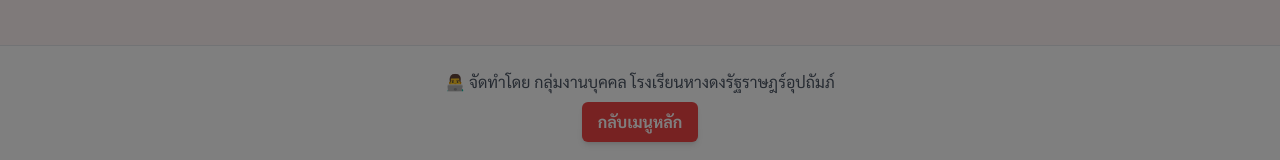
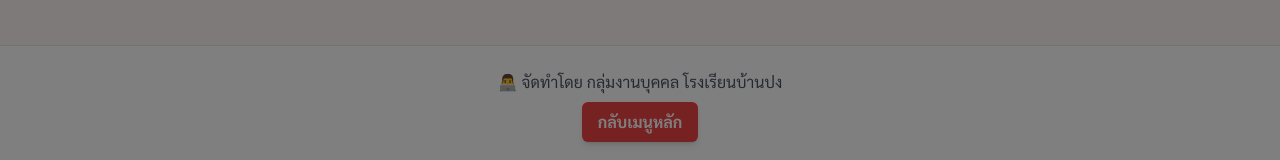
Before and after one commit to Jakkrapong008/BP, a plain HTML site: page index.html in a window 1280 px wide. Shown: the part 634-794 px from the top of the page. Drawn offline with nearby package versions, Linux system fonts and the light colour scheme; no server answers.

Commit message:
Update index.html

```diff
--- a/index.html
+++ b/index.html
@@ -472,7 +472,7 @@
 
         <footer class="bg-white py-6 border-t border-gray-200">
             <div class="container mx-auto px-4 text-center text-gray-600">
-                <p class="mb-2">👨‍💻 จัดทำโดย กลุ่มงานบุคคล โรงเรียนหางดงรัฐราษฎร์อุปถัมภ์</p>
+                <p class="mb-2">👨‍💻 จัดทำโดย กลุ่มงานบุคคล โรงเรียนบ้านปง</p>
                 <a href="https://hdr-info.vercel.app/" target="_blank" class="inline-block bg-red-500 hover:bg-red-600 text-white font-bold py-2 px-4 rounded-md transition-colors duration-300 ease-in-out shadow-md hover:shadow-lg">
                     กลับเมนูหลัก
                 </a>
```
